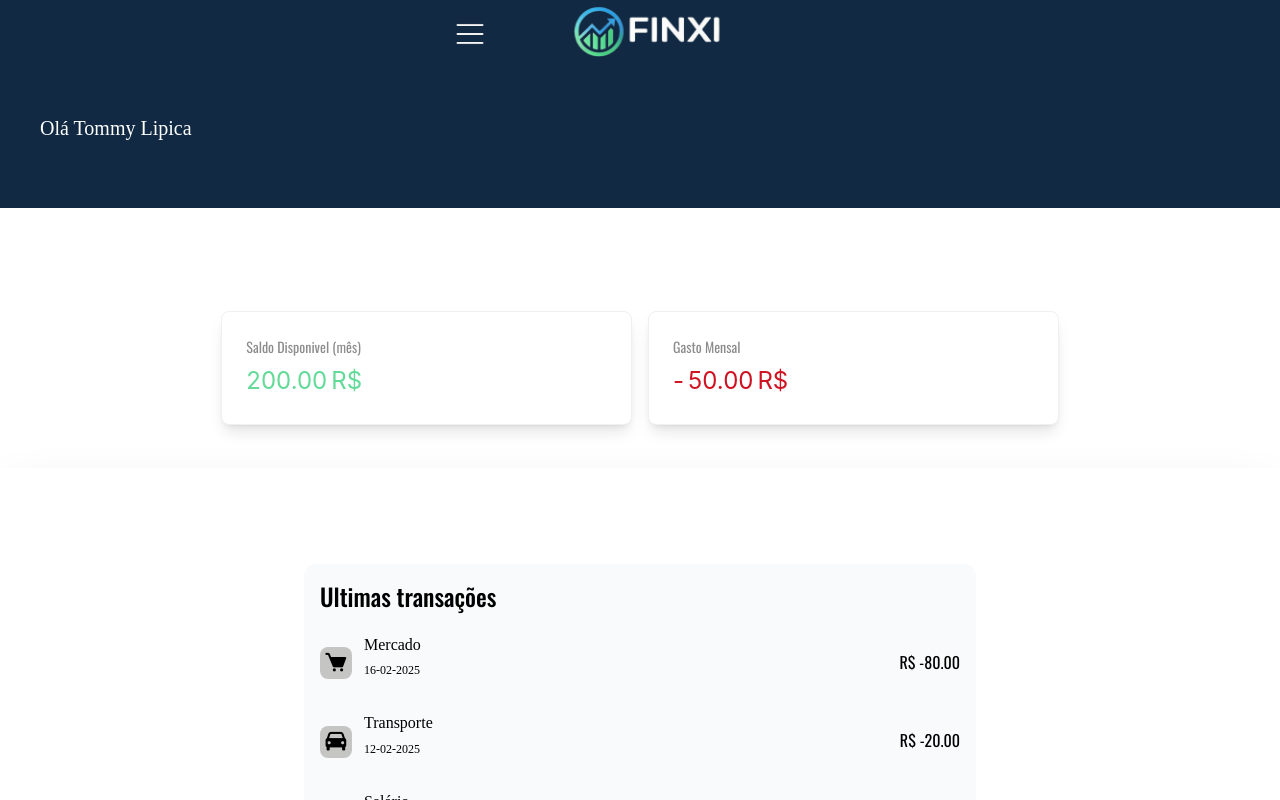
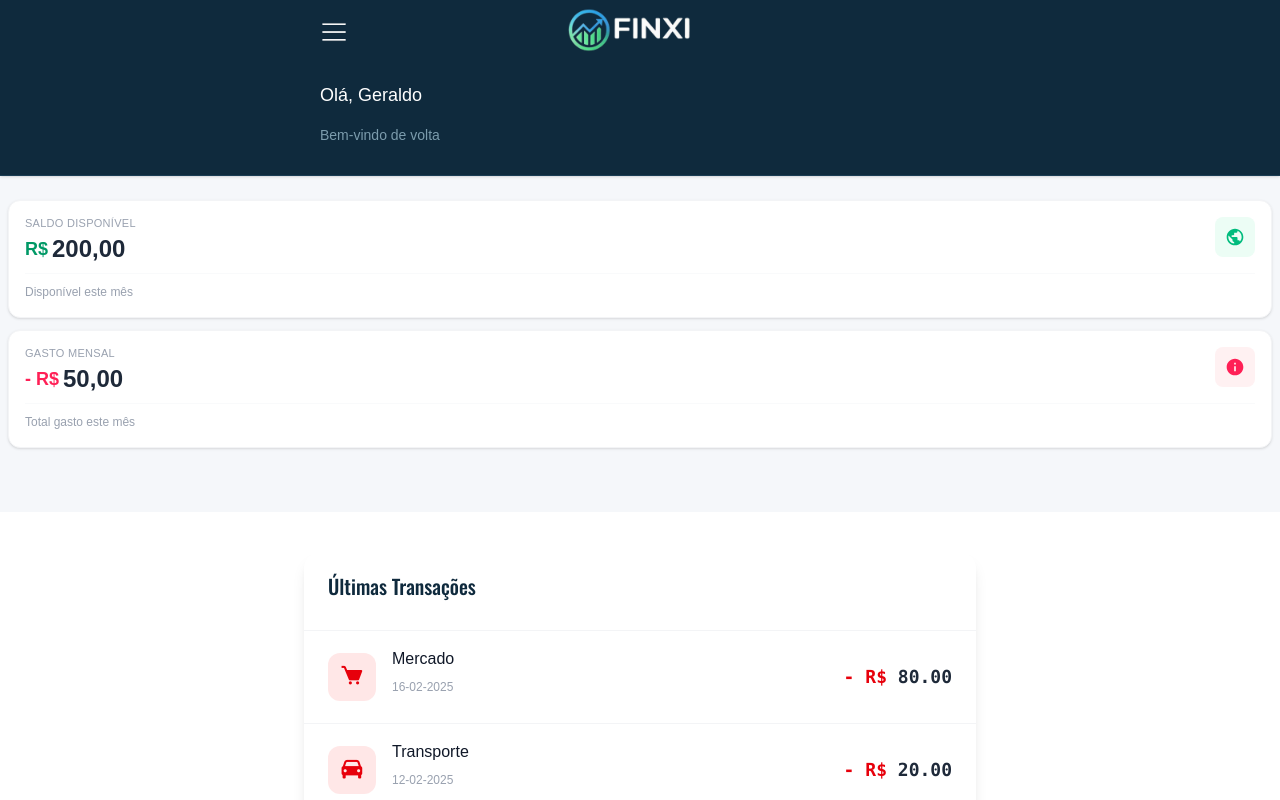
Before and after one commit to dilucas00/web-app-responsive, a React (Vite) app in the folder vite-project/: page / in a window 1280 px wide. Shown: the top 800 px of the page. Built offline with nearby package versions, Linux system fonts and the light colour scheme.

Commit message:
Ajustes, deixando o layout mais bonito

```diff
--- a/vite-project/src/App.css
+++ b/vite-project/src/App.css
@@ -20,3 +20,14 @@ body{
     background-image: linear-gradient(195deg, #1B3C5F, #397DC5);
 
 }
+body {
+    -webkit-tap-highlight-color: transparent;
+    background: #f5f7fa;
+  }
+
+  /* Scroll suave para mobile */
+  @media (pointer: coarse) {
+    html {
+      scroll-behavior: smooth;
+    }
+  }
--- a/vite-project/src/App.jsx
+++ b/vite-project/src/App.jsx
@@ -1,6 +1,5 @@
 import './App.css'
 import React from 'react';
-import { BrowserRouter as Router, Routes, Route } from 'react-router-dom'
 import SideBarM  from './components/SideBarM';
 import CardBalance from './components/CardBalance';
 import FinanceManager from './components/FinanceManager';
--- a/vite-project/src/components/CardBalance.jsx
+++ b/vite-project/src/components/CardBalance.jsx
@@ -1,37 +1,55 @@
 import React from 'react';
-import { Card, Col, Row, Statistic } from 'antd';
 
 function CardBalance() {
   return (
-    <div className="w-full bg-white h-65  flex justify-center items-center pt-15 mt-30">
-      <Row gutter={16} className="w-full justify-center">
-        <Col xs={24} sm={24} md={12} lg={10} xl={8} className="flex p-2">
-          <Card className="w-full  shadow-lg hover:shadow-xl hover:scale-105 transition-transform duration-300 ">
-            <Statistic
-              className='font-oswald '
-              title="Saldo Disponivel (mês)"
-              value={200.0}
-              precision={2}
-              valueStyle={{ color: '#62DA98' }}
-              suffix="R$"
-            />
-          </Card>
-        </Col>
+    <div className="w-full h-80 p-2 mt-4">
+      <div className="grid grid-cols-1 gap-3">
+        {/* Card Saldo Disponível */}
+        <div className="relative p-4 bg-white rounded-xl shadow-sm hover:shadow-md transition-all duration-200 active:scale-[99%] border border-gray-100">
+          <div className="flex justify-between items-start">
+            <div className="flex flex-col">
+              <span className="text-[11px] font-medium uppercase text-gray-400 tracking-wide mb-1">
+                Saldo Disponível
+              </span>
+              <div className="flex items-center space-x-1">
+                <span className="text-lg font-bold text-emerald-600">R$</span>
+                <span className="text-2xl font-extrabold text-gray-800">200,00</span>
+              </div>
+            </div>
+            <div className="w-10 h-10 rounded-lg bg-emerald-50 flex items-center justify-center">
+              <svg className="w-5 h-5 text-emerald-500" fill="currentColor" viewBox="0 0 24 24">
+                <path d="M12 2C6.48 2 2 6.48 2 12s4.48 10 10 10 10-4.48 10-10S17.52 2 12 2zm-1 17.93c-3.94-.49-7-3.85-7-7.93 0-.62.08-1.21.21-1.79L9 15v1c0 1.1.9 2 2 2v1.93zm6.9-2.54c-.26-.81-1-1.39-1.9-1.39h-1v-3c0-.55-.45-1-1-1H8v-2h2c.55 0 1-.45 1-1V7h2c1.1 0 2-.9 2-2v-.41c2.93 1.18 5 4.05 5 7.41 0 2.08-.8 3.97-2.1 5.39z"/>
+              </svg>
+            </div>
+          </div>
+          <div className="mt-2 pt-2 border-t border-gray-50">
+            <span className="text-xs text-gray-400">Disponível este mês</span>
+          </div>
+        </div>
 
-        <Col xs={24} sm={24} md={12} lg={10} xl={8} className="flex p-2">
-          <Card className="w-full shadow-lg hover:scale-105 transition-transform duration-300 ">
-            <Statistic
-              className='font-oswald'
-              title="Gasto Mensal"
-              value={50.0}
-              precision={2}
-              valueStyle={{ color: '#cf1322' }}
-              prefix={`-`}
-              suffix="R$"
-            />
-          </Card>
-        </Col>
-      </Row>
+        {/* Card Gasto Mensal */}
+        <div className="relative p-4 bg-white rounded-xl shadow-sm hover:shadow-md transition-all duration-200 active:scale-[99%] border border-gray-100">
+          <div className="flex justify-between items-start">
+            <div className="flex flex-col">
+              <span className="text-[11px] font-medium uppercase text-gray-400 tracking-wide mb-1">
+                Gasto Mensal
+              </span>
+              <div className="flex items-center space-x-1">
+                <span className="text-lg font-bold text-rose-500">- R$</span>
+                <span className="text-2xl font-extrabold text-gray-800">50,00</span>
+              </div>
+            </div>
+            <div className="w-10 h-10 rounded-lg bg-rose-50 flex items-center justify-center">
+              <svg className="w-5 h-5 text-rose-500" fill="currentColor" viewBox="0 0 24 24">
+                <path d="M12 2C6.48 2 2 6.48 2 12s4.48 10 10 10 10-4.48 10-10S17.52 2 12 2zm1 15h-2v-6h2v6zm0-8h-2V7h2v2z"/>
+              </svg>
+            </div>
+          </div>
+          <div className="mt-2 pt-2 border-t border-gray-50">
+            <span className="text-xs text-gray-400">Total gasto este mês</span>
+          </div>
+        </div>
+      </div>
     </div>
   );
 }
--- a/vite-project/src/components/FinanceManager.jsx
+++ b/vite-project/src/components/FinanceManager.jsx
@@ -9,7 +9,7 @@ function FinanceManager() {
       date: "16-02-2025",
       value: -80,
       icon: "bx bxs-cart",
-      color: "text-gray"
+      color: "white"
     },
     {
       category: "Transporte",
@@ -49,7 +49,7 @@ function FinanceManager() {
   })[category] || "bx bx-question-mark";
 
   return (
-    <div className="min-h-screen  bg-white shadow-2xl p-4">
+    <div className="min-h-screen bg-white  p-4">
         <TableTransaction transactions={transactions} />
         <AddTransaction onAdd={handleAddTransaction} />
     </div>
--- a/vite-project/src/components/SideBarM.jsx
+++ b/vite-project/src/components/SideBarM.jsx
@@ -1,49 +1,83 @@
 import { useState } from 'react';
 import { Dropdown, Menu } from 'antd';
 import '../App.css';
+import "boxicons/css/boxicons.min.css";
 
 function SideBarM() {
   const [dropdownVisible, setDropdownVisible] = useState(false);
 
-  // Itens do menu do dropdown
   const menu = (
-    <Menu className='bg-sky-400'>
-      <Menu.Item key="1">Opção 1</Menu.Item>
-      <Menu.Item key="2">Opção 2</Menu.Item>
-      <Menu.Item key="3">Opção 3</Menu.Item>
+    <Menu className="bg-white rounded-xl shadow-2xl py-3 min-w-[220px]">
+      <Menu.Item key="1" className="px-6 py-4 hover:bg-gray-50/80">
+        <div className="flex items-center gap-3 text-base font-medium text-gray-700">
+          <i className="bx bx-user-circle text-xl text-[#0F2A3D]"></i>
+          <span>Meu Perfil</span>
+        </div>
+      </Menu.Item>
+
+      <Menu.Item key="2" className="px-6 py-4 hover:bg-gray-50/80">
+        <div className="flex items-center gap-3 text-base font-medium text-gray-700">
+          <i className="bx bx-pie-chart-alt-2 text-xl text-[#0F2A3D]"></i>
+          <span>Estatísticas</span>
+        </div>
+      </Menu.Item>
+
+      <Menu.Item key="3" className="px-6 py-4 hover:bg-gray-50/80">
+        <div className="flex items-center gap-3 text-base font-medium text-gray-700">
+          <i className="bx bx-cog text-xl text-[#0F2A3D]"></i>
+          <span>Configurações</span>
+        </div>
+      </Menu.Item>
     </Menu>
   );
 
   return (
-    <div className='w-m h-10 mt-12  bg-[#112942] pt-10 flex flex-col justify-center'>
-      <div className='flex h-10 justify-center items-center'>
-        <div className='flex items-center justify-center w-10'>
+    <div className="w-full bg-[#0F2A3D] sticky top-0 z-50 shadow-sm border-b border-[#1a3d54]">
+      <div className="max-w-2xl mx-auto px-4">
+        {/* Header Superior */}
+        <div className="h-16 flex items-center justify-between">
+          {/* Ícone do Menu */}
+          <div className="flex-1">
             <Dropdown
               overlay={menu}
               trigger={['click']}
               visible={dropdownVisible}
               onVisibleChange={(visible) => setDropdownVisible(visible)}
+              overlayClassName="dropdown-overlay"
             >
               <img
                 src="/Menu.png"
                 alt="Dropdown Menu"
-              id='drop-menu'
-              className='w-8 h-8 mr-25 cursor-pointer'
+                className="w-7 h-7 cursor-pointer active:opacity-70 transition-opacity hover:scale-110"
                 onClick={(e) => e.preventDefault()}
               />
             </Dropdown>
           </div>
-        <div className=''>
-          <img src="/finxi-logo.png" alt="" className='w-60' />
+
+          {/* Logo */}
+          <div className="flex-1 flex justify-center mx-2">
+            <img
+              src="/finxi-logo.png"
+              alt="Finxi Logo"
+              className="h-50 w-auto object-contain flex-shrink-0"
+              style={{ minWidth: '140px' }}
+            />
           </div>
 
-      </div>
-      <div className='flex ml-10 pt-15 font-montserrat flex-col'>
-          <p className='text-white font-normal text-xl'>Olá Tommy Lipica</p>
+          <div className="flex-1" />
         </div>
 
+        {/* Saudação do Usuário */}
+        <div className="pt-5 pb-4">
+          <p className="text-white font-medium text-[18px] leading-tight">
+            Olá, Geraldo
+          </p>
+          <p className="text-[#7c9cad] text-sm mt-0.5">
+            Bem-vindo de volta
+          </p>
         </div>
-
+      </div>
+    </div>
   );
 }
 
--- a/vite-project/src/components/TableTransaction.jsx
+++ b/vite-project/src/components/TableTransaction.jsx
@@ -3,28 +3,48 @@ import "boxicons/css/boxicons.min.css";
 
 function TableTransaction({ transactions }) {
   return (
-    <div className="w-full bg-gray-50 sm:max-w-md md:max-w-lg lg:max-w-xl xl:max-w-2xl mx-auto mt-20 mb-5  rounded-xl p-4  ">
-      <h3 className="mb-3 font-bold text-2xl text-black font-oswald">Ultimas transações</h3>
+    <div className="w-full max-w-2xl mx-auto mt-6 mb-5 rounded-2xl bg-white shadow-lg">
+      <div className="px-6 py-5 border-b border-gray-100">
+        <h3 className="text-xl font-semibold text-[#0F2A3D] font-oswald">
+          Últimas Transações
+        </h3>
+      </div>
 
+      <div className="divide-y divide-gray-100">
         {transactions.map((transaction, index) => (
-      <div key={index} className="flex flex-col sm:flex-row items-start sm:items-center py-3">
-        <div className="flex items-center">
-          <div className="w-8 h-8 rounded-lg bg-[#c5c5c4] flex justify-center items-center mr-3">
-            <i className={`${transaction.icon} bx-sm`}></i>
+          <div
+            key={index}
+            className="flex items-center justify-between px-6 py-4 hover:bg-gray-50 transition-colors"
+          >
+            {/* Ícone e detalhes */}
+            <div className="flex items-center space-x-4 flex-1">
+              <div className={`w-12 h-12 rounded-xl flex justify-center items-center
+                ${transaction.value < 0 ? 'bg-red-100/80' : 'bg-emerald-100/80'}`}>
+                <i className={`${transaction.icon} bx-sm ${
+                  transaction.value < 0 ? 'text-red-600' : 'text-emerald-600'
+                }`}></i>
               </div>
-          <div>
-            <h3 className="font-bold font-montserrat text-black">{transaction.category}</h3>
-            <p className="font-light text-xs font-montserrat text-black">{transaction.date}</p>
+              <div className="flex-1">
+                <h3 className="font-medium text-gray-900 text-base">{transaction.category}</h3>
+                <p className="text-xs text-gray-400 mt-1">{transaction.date}</p>
               </div>
             </div>
-        <div className="mt-2 sm:mt-0 sm:ml-auto">
-          <span className={`${transaction.color} font-normal text-black font-oswald`}>
-            R$ {transaction.value.toFixed(2)} {/* Exibe o valor como foi salvo */}
+
+            {/* Valor da transação */}
+            <div className="ml-4">
+              <span className={`font-semibold text-lg font-mono ${
+                transaction.value < 0 ? 'text-red-600' : 'text-emerald-600'
+              }`}>
+                {transaction.value < 0 ? '-' : '+'} R${' '}
+                <span className="text-gray-800">
+                  {Math.abs(transaction.value).toFixed(2)}
+                </span>
               </span>
             </div>
           </div>
         ))}
       </div>
+    </div>
   );
 }
 
```
Lines whose indentation alone changed are shown as unchanged.
